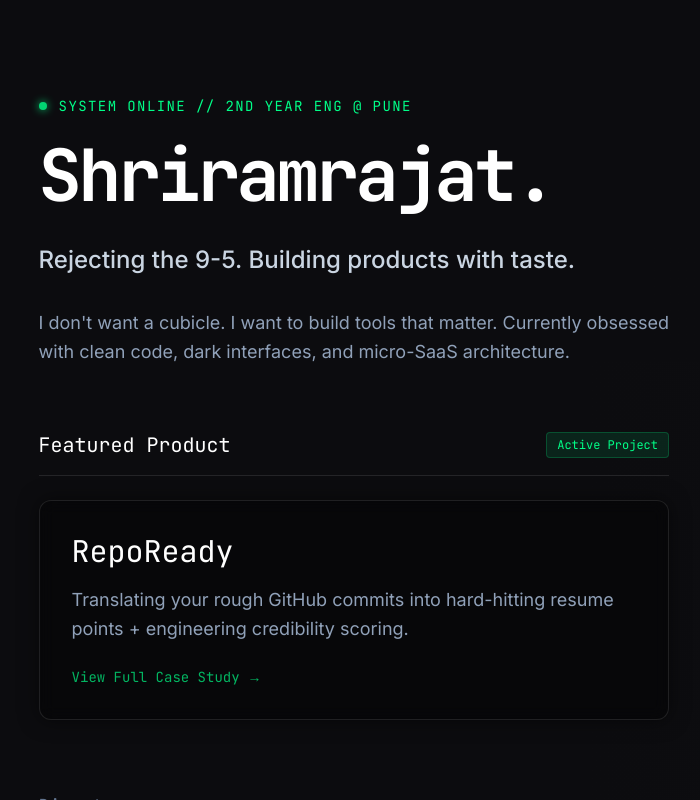
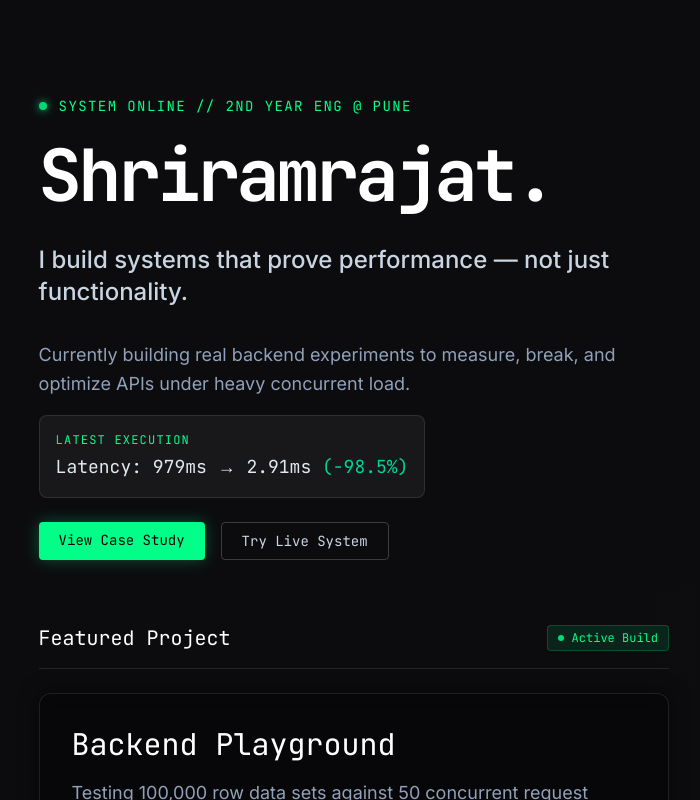
Before and after one commit to shriramrajat/SHRIRAMRAJAT.DEV, a Next.js app: page / in a window 1280 px wide. Shown: the top 800 px of the page, without its empty margins (115-815 px from the left). Built offline with nearby package versions, Linux system fonts and the light colour scheme.

Commit message:
implement portfolio work case studies and project navigation pages

```diff
--- a/src/app/page.tsx
+++ b/src/app/page.tsx
@@ -95,20 +95,34 @@ export default function Home() {
                 transition={{ duration: 0.6, ease: "easeOut" }}
                 className="text-xl sm:text-2xl text-slate-300 font-sans mt-2 font-medium"
               >
-                Rejecting the 9-5. Building products with taste.
+                I build systems that prove performance — not just functionality.
               </motion.h2>
 
-              <motion.p
+              <motion.div
                 variants={{
                   hidden: { opacity: 0, y: 15 },
                   visible: { opacity: 1, y: 0 }
                 }}
                 transition={{ duration: 0.6, ease: "easeOut" }}
-                className="text-base sm:text-lg text-slate-400 mt-4 font-sans leading-relaxed max-w-2xl"
+                className="text-base sm:text-lg text-slate-400 mt-4 font-sans leading-relaxed max-w-2xl flex flex-col gap-4"
               >
-                I don&apos;t want a cubicle. I want to build tools that matter.
-                Currently obsessed with clean code, dark interfaces, and micro-SaaS architecture.
-              </motion.p>
+                <p>
+                  Currently building real backend experiments to measure, break, and optimize APIs under heavy concurrent load.
+                </p>
+                <div className="bg-white/5 border border-white/10 p-4 rounded-lg inline-flex flex-col gap-1 w-max">
+                  <span className="text-xs font-mono text-accent uppercase tracking-widest">Latest Execution</span>
+                  <span className="font-mono text-slate-200">Latency: 979ms &rarr; 2.91ms <span className="text-emerald-400">(-98.5%)</span></span>
+                </div>
+
+                <div className="flex gap-4 mt-2">
+                  <Link href="/work/rajatbuilds" className="text-sm font-mono text-black bg-accent px-5 py-2 rounded hover:bg-emerald-400 transition-colors shadow-[0_0_15px_rgba(0,255,136,0.3)]">
+                    View Case Study
+                  </Link>
+                  <Link href="#" className="text-sm font-mono text-slate-300 border border-white/20 px-5 py-2 rounded hover:bg-white/10 transition-colors">
+                    Try Live System
+                  </Link>
+                </div>
+              </motion.div>
             </motion.section>
 
             {/* Featured Work Spotlight */}
@@ -119,28 +133,28 @@ export default function Home() {
               className="flex flex-col gap-6"
             >
               <div className="flex items-center justify-between border-b border-white/10 pb-4">
-                <h3 className="font-mono text-xl text-white">Featured Product</h3>
-                <span className="bg-accent/10 border border-accent/20 text-accent font-mono text-[10px] sm:text-xs px-2.5 py-1 rounded">
-                  Active Project
+                <h3 className="font-mono text-xl text-white">Featured Project</h3>
+                <span className="bg-accent/10 border border-accent/20 text-accent font-mono text-[10px] sm:text-xs px-2.5 py-1 rounded flex items-center gap-2">
+                  <span className="w-1.5 h-1.5 rounded-full bg-accent animate-pulse"></span> Active Build
                 </span>
               </div>
 
-              <Link href="/repoready">
+              <Link href="/work/rajatbuilds">
                 <motion.div
                   whileHover={{ scale: 1.02 }}
                   whileTap={{ scale: 0.98 }}
-                  className="group relative overflow-hidden rounded-xl border border-white/10 bg-black/40 backdrop-blur-sm p-6 sm:p-8 transition-colors duration-500 hover:border-accent/40 hover:bg-black/60 shadow-[0_0_20px_rgba(0,0,0,0.5)]"
+                  className="group relative overflow-hidden rounded-xl border border-white/10 bg-black/40 backdrop-blur-sm p-6 sm:p-8 transition-colors duration-500 hover:border-slate-400/40 hover:bg-black/60 shadow-[0_0_20px_rgba(0,0,0,0.5)]"
                 >
-                  <div className="absolute -inset-0.5 bg-gradient-to-r from-accent/0 via-accent/5 to-accent/0 opacity-0 group-hover:opacity-100 transition-opacity duration-500 blur-2xl"></div>
+                  <div className="absolute -inset-0.5 bg-gradient-to-r from-slate-400/0 via-slate-400/10 to-slate-400/0 opacity-0 group-hover:opacity-100 transition-opacity duration-500 blur-2xl"></div>
 
                   <div className="relative z-10 flex flex-col gap-4">
-                    <h4 className="font-mono text-2xl sm:text-3xl text-white group-hover:text-accent transition-colors duration-300">
-                      RepoReady
+                    <h4 className="font-mono text-2xl sm:text-3xl text-white group-hover:text-slate-300 transition-colors duration-300">
+                      Backend Playground
                     </h4>
                     <p className="font-sans text-slate-400 text-base sm:text-lg leading-relaxed">
-                      Translating your rough GitHub commits into hard-hitting resume points + engineering credibility scoring.
+                      Testing 100,000 row data sets against 50 concurrent request loads to visualize bottleneck failure points and O(n) latency exhaustion.
                     </p>
-                    <div className="flex items-center gap-2 mt-2 text-accent font-mono text-sm opacity-70 group-hover:opacity-100 group-hover:translate-x-1 transition-all duration-300">
+                    <div className="flex items-center gap-2 mt-2 text-slate-400 font-mono text-sm opacity-70 group-hover:opacity-100 group-hover:translate-x-1 transition-all duration-300">
                       <span>View Full Case Study</span>
                       <span>&rarr;</span>
                     </div>
```
